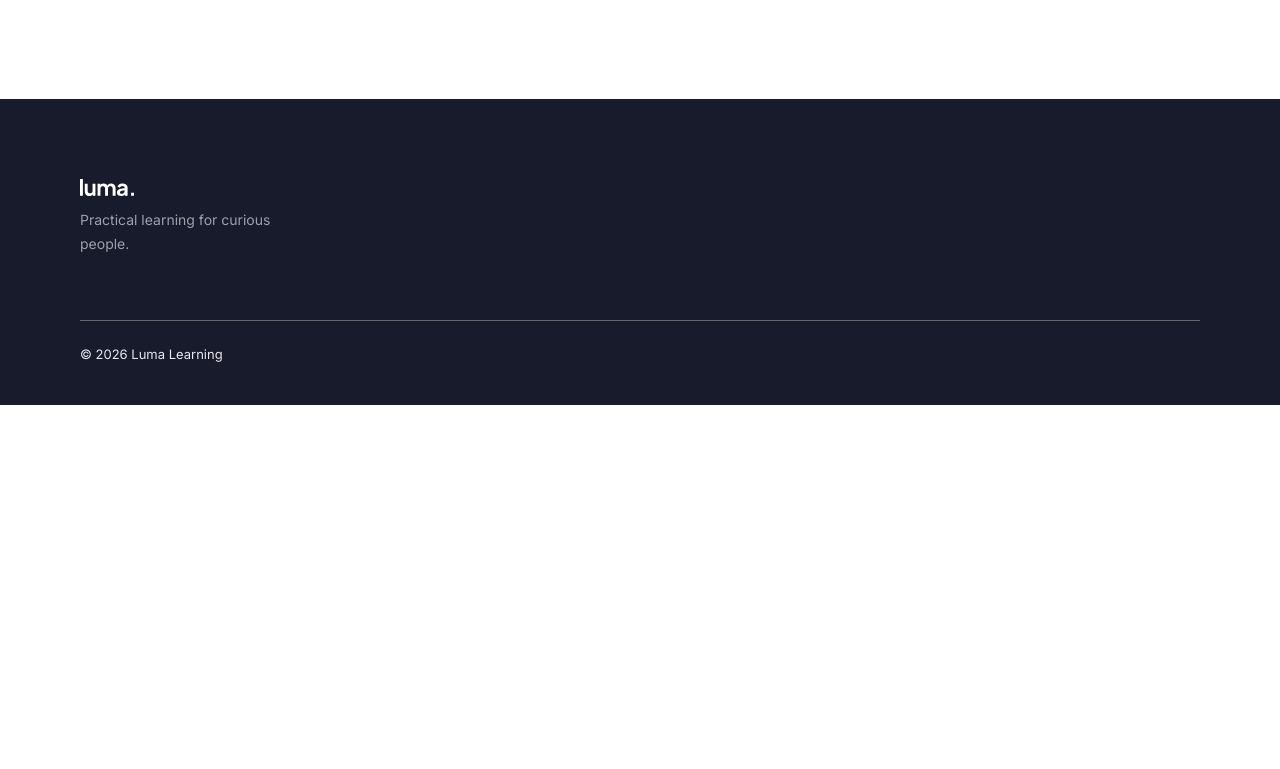
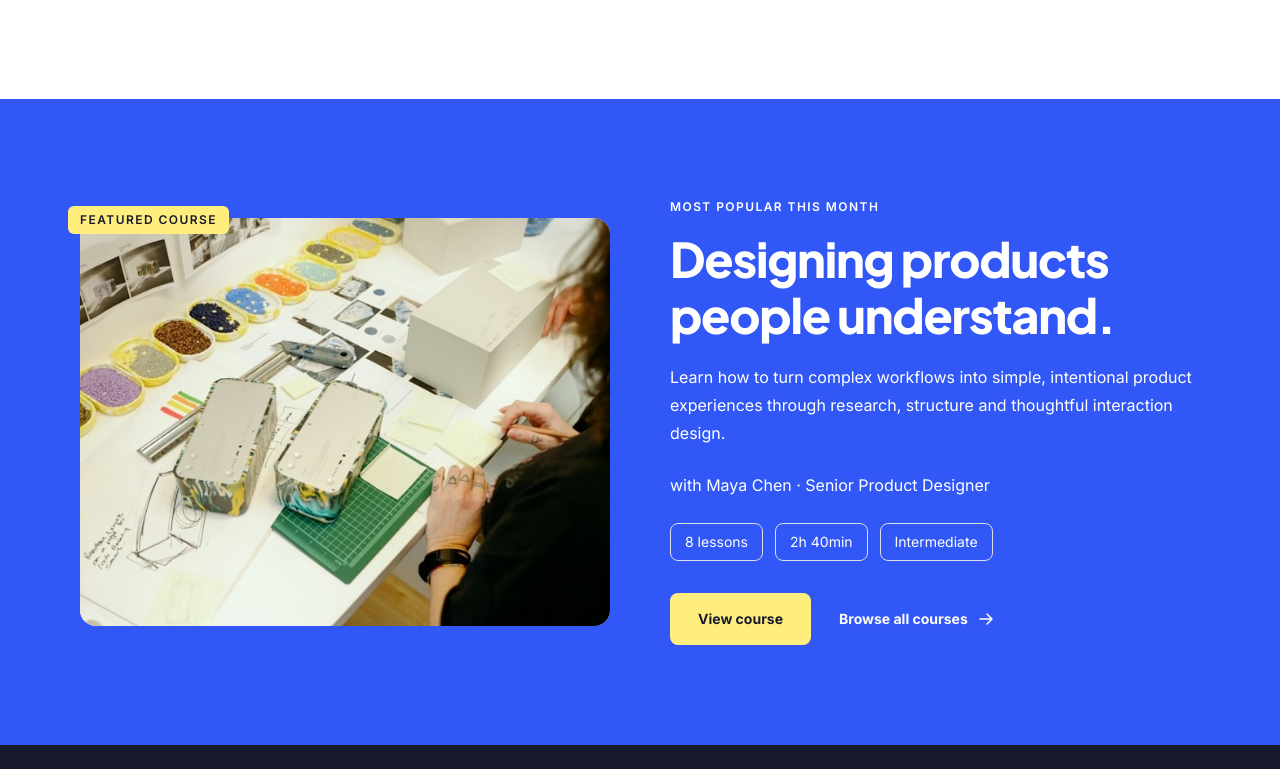
Before and after one commit to luizlevindiniz/nextjs-tailwind-frontend-design, a Next.js app: page / in a window 1280 px wide. Shown: the part 1411-2180 px from the top of the page. Before the commit the page ends 1816 px from the top, so only its background shows below. Built offline with nearby package versions, Linux system fonts and the light colour scheme; no server answers.

Commit message:
feat: add featured course section

```diff
--- a/src/app/page.tsx
+++ b/src/app/page.tsx
@@ -1,4 +1,5 @@
 import { Categories } from '@/components/categories/Categories';
+import { FeaturedCourse } from '@/components/featured-course/FeaturedCourse';
 import { Hero } from '@/components/hero/Hero';
 
 export default function HomePage() {
@@ -6,6 +7,7 @@ export default function HomePage() {
     <>
       <Hero />
       <Categories />
+      <FeaturedCourse />
     </>
   );
 }
--- /dev/null
+++ b/src/components/featured-course/FeaturedCourse.tsx
@@ -0,0 +1,68 @@
+import Image from 'next/image';
+
+import { ArrowLink } from '@/components/ui/ArrowLink';
+import { ButtonLink } from '@/components/ui/ButtonLink';
+import { Container } from '@/components/ui/Container';
+import { SectionHeader } from '@/components/ui/SectionHeader';
+
+import featuredCourse from '@/assets/images/featured-course.jpg';
+
+const details = ['8 lessons', '2h 40min', 'Intermediate'];
+
+export function FeaturedCourse() {
+  return (
+    <section
+      id='featured-course'
+      aria-labelledby='featured-course-title'
+      className='bg-primary-blue py-15 lg:py-25'
+    >
+      <Container className='grid gap-10 md:grid-cols-2 md:items-center lg:gap-15'>
+        <div className='relative'>
+          <div className='relative aspect-13/10 overflow-hidden rounded-2xl bg-primary-blue-light'>
+            <Image
+              src={featuredCourse}
+              alt='Student working on interface designs at a desk'
+              fill
+              sizes='auto, (min-width: 1024px) min(530px, calc(50vw - 110px)), (min-width: 768px) calc(50vw - 40px), calc(100vw - 40px)'
+              className='object-cover'
+            />
+          </div>
+          <p className='absolute -top-3 -left-3 rounded-md bg-secondary-yellow px-3 py-1.5 text-mobile-overline text-text-primary uppercase lg:text-desktop-overline'>
+            Featured course
+          </p>
+        </div>
+
+        <div>
+          <SectionHeader
+            id='featured-course-title'
+            overline='Most popular this month'
+            title='Designing products people understand.'
+            lead='Learn how to turn complex workflows into simple, intentional product experiences through research, structure and thoughtful interaction design.'
+            tone='onBlue'
+          />
+          <p className='mt-6 text-mobile-subtitle-2 text-text-white-primary lg:text-desktop-subtitle-2'>
+            with Maya Chen · Senior Product Designer
+          </p>
+          <ul className='mt-6 flex flex-wrap gap-3'>
+            {details.map((detail) => (
+              <li
+                key={detail}
+                className='rounded-lg border border-line-1 px-3.5 py-1.5 text-mobile-body-1 text-text-white-primary lg:text-desktop-body-1'
+              >
+                {detail}
+              </li>
+            ))}
+          </ul>
+          <div className='mt-8 flex flex-col gap-3 md:flex-row md:flex-wrap'>
+            <ButtonLink href='#' variant='onBlue'>
+              View course
+            </ButtonLink>
+            <ArrowLink href='#categories' tone='onBlue'>
+              Browse all courses
+            </ArrowLink>
+          </div>
+        </div>
+      </Container>
+    </section>
+  );
+}
```
Also changed, not shown: src/assets/images/featured-course.jpg, 4 other files (tests, documents, lock files or other folders).
